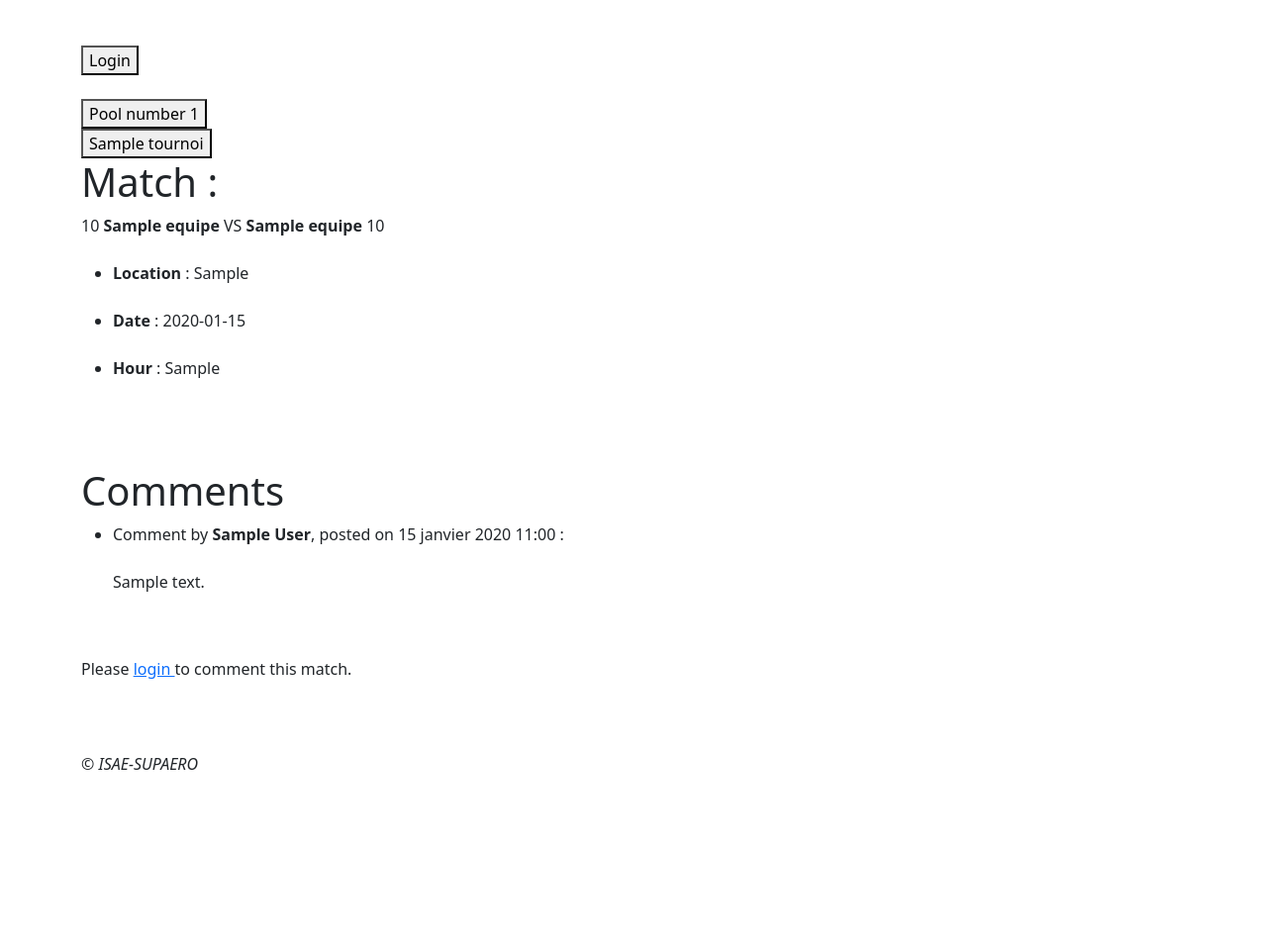
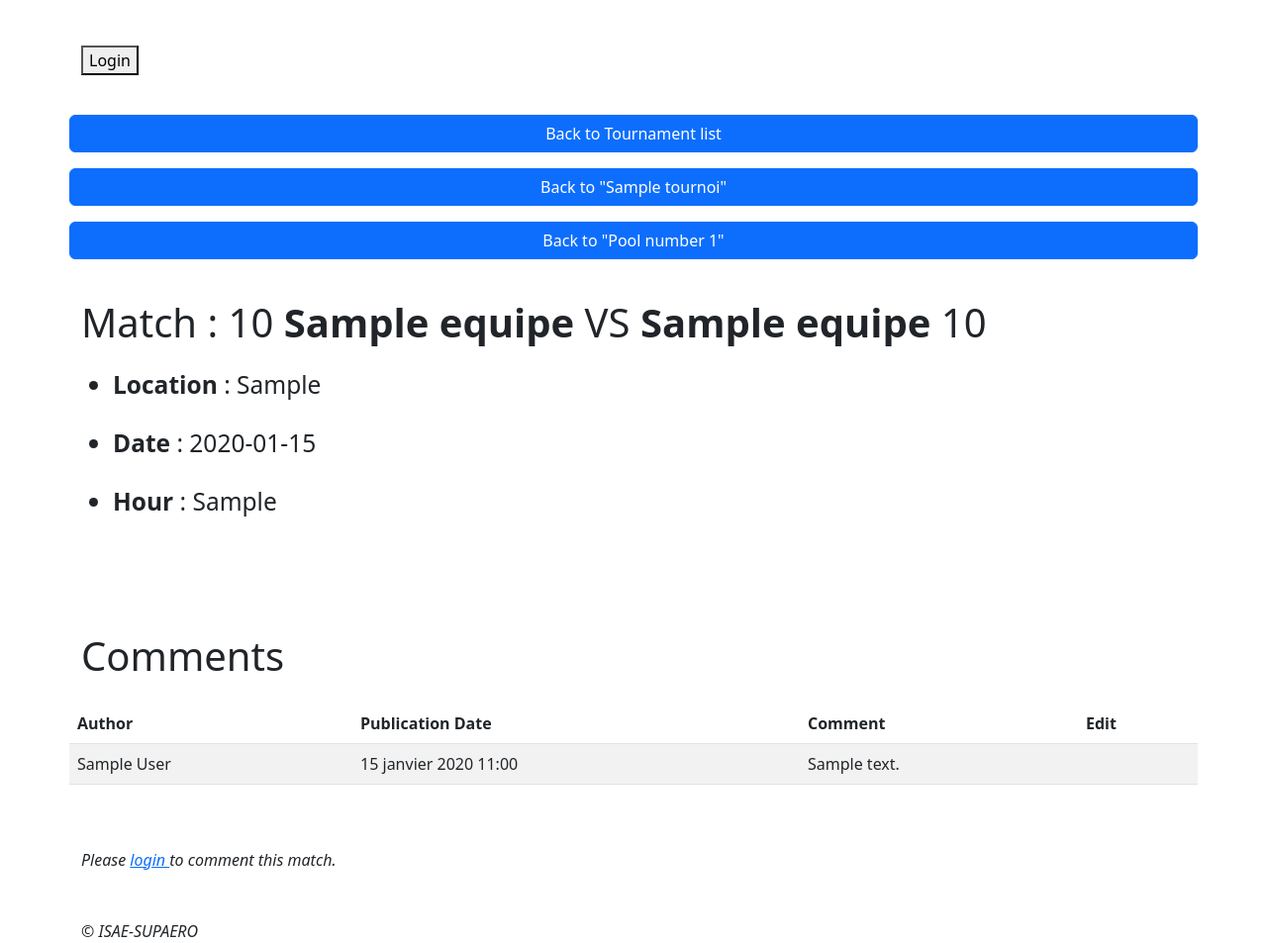
Before and after one commit to ClementLpz/tournois-clement-lopez, a Django app: page /tournaments/match/1/ in a window 1280 px wide. Shown: the part 583-1536 px from the top of the page at 99% size. Before the commit the page ends 1361 px from the top, so only its background shows below. Run offline with Django 4.2, Linux system fonts and the light colour scheme; tables that the repository leaves empty hold one stand-in row (values such as "Sample post").

Commit message:
Add Bootstrap style to the match details page

```diff
--- a/tournois/tournaments/forms.py
+++ b/tournois/tournaments/forms.py
@@ -2,9 +2,7 @@ from django import forms
 from .models import Comment
 
 class CommentForm(forms.ModelForm):
+    message = forms.CharField(widget=forms.Textarea(attrs={'cols': 15, 'rows': 1}), label='')
     class Meta:
         model = Comment
         fields = ['message']
-        widgets = {
-            'message': forms.Textarea(attrs={'cols': 80, 'rows': 5}),
-        }
--- a/tournois/tournaments/templates/tournaments/match_details.html
+++ b/tournois/tournaments/templates/tournaments/match_details.html
@@ -10,51 +10,96 @@ Extend site-wide base HTML template located in main templates/ dir
 
 {% block content %}
 
-<div class="results-btn">
-    <button onclick="history.go(-1);"><i class="fas fa-arrow-left"></i> Pool number {{ match.pool.number }} </button>
-</div>
-<div class="results-btn">
-    <button onclick="history.go(-2);"><i class="fas fa-arrow-left"></i> {{ match.pool.tournament.name }} </button>
+<div class="row pt-3">
+    <a class="btn btn-primary" href="{% url 'tournaments:tournaments_list' %}">Back to Tournament list</a>
 </div>
 
-<h1>Match :</h1>
+<div class="row pt-3">
+    <button class="btn btn-primary" onclick="history.go(-1);"><i class="fas fa-arrow-left"></i>Back to "{{ match.pool.tournament.name }}"</button>
+</div>
 
-{{ match.score1 }} <b>{{ match.team1.name }}</b> VS <b>{{ match.team2.name }}</b> {{ match.score2 }} <br> </br>
+<div class="row pt-3">
+    <button class="btn btn-primary" onclick="history.go(-2);"><i class="fas fa-arrow-left"></i>Back to "Pool number {{ match.pool.number }}"</button>
+</div>
+
+<div class="row pb-3">
+    <br>
+</div>
+
+<div class="row pb-3">
+    <h1>Match : {{ match.score1 }} <b>{{ match.team1.name }}</b> VS <b>{{ match.team2.name }}</b> {{ match.score2 }}</h1> <br>
+</div>
+
+<div class="row pb-3">
+    <h3>
+        <small>
             <ul>
                 <li><b>Location</b> : {{ match.place }}</li> <br>
                 <li><b>Date</b> : {{ match.date }}</li> <br>
                 <li><b>Hour</b> : {{ match.hour }}</li> <br>
             </ul>
+        </small>
+    </h3>
+</div>
 
 <br> </br>
+
+<div class="row pb-3">
     <h1>Comments</h1>
+</div>
 
+<div class="row">
     {% if match.comment_set.all %}
-    <ul>
+
+        <table class="table table-striped">
+
+            <thead>
+            <tr>
+                <th>Author</th>
+                <th>Publication Date</th>
+                <th>Comment</th>
+                <th>Edit</th>
+            </tr>
+            </thead>
+
+            <tbody>
                 {% for comment in match.comment_set.all %}
-        <li>Comment by <b>{{ comment.author }}</b>, posted on {{ comment.pub_date }} : <br> </br>
-
+                    <tr>
+                        <td>{{ comment.author }}</td>
+                        <td>{{ comment.pub_date }}</td>
+                        <td>
                             {% if username|stringformat:"s" == comment.author and form and form.instance.id == comment.id %}
                                 <form action="{% url 'tournaments:update_comment' match.id form.instance.id %}" method="POST">
                                     {% csrf_token %}
                                     {{ form }}
-                    <input type="submit"></button>
+                                    <input type="submit" length="10px"></button>
                                 </form>
                             {% else %}
-                <p>{{ comment.message }}</p></li>
+                                {{ comment.message }}
+                            {% endif %}
+                        </td>
+                        <td>
                             {% if username|stringformat:"s" == comment.author %}
-                    <a href="{% url 'tournaments:update_comment' match.id comment.id %}"><button>Edit</button></a> <br> <br>
+                                {% if not form or form.instance.id != comment.id %}
+                                    <a class="btn btn-primary" href="{% url 'tournaments:update_comment' match.id comment.id %}">Edit</a>
                                 {% endif %}
                             {% endif %}
+                        </td>
 
+                    </tr>
                 {% endfor %}
-    </ul>
+            </tbody>
+
+        </table>
+
     {% else %}
-    <p>No comment yet for this match !.</p>
+        <div class="jumbotron"><i>No comment yet for this match.</i></div>
     {% endif %}
+</div>
 
 <br> <br>
 
+<div class="row">
     {% if username %}
         <form action="{% url 'tournaments:match_details' match.id %}" method="POST">
             {% csrf_token %}
@@ -62,10 +107,9 @@ Extend site-wide base HTML template located in main templates/ dir
             <input type="text" id="message" name="message">
             <button type="submit"> Send </button>
         </form>
-
-    <br> <br>
     {% else %}
-    Please <a href="{% url 'login' %}"> login </a> to comment this match. <br> <br>
+        <div class="jumbotron"><i>Please <a href="{% url 'login' %}"> login </a> to comment this match.</i></div>
     {% endif %}
+</div>
 
 {% endblock content %}
--- a/tournois/tournaments/templates/tournaments/pool_details.html
+++ b/tournois/tournaments/templates/tournaments/pool_details.html
@@ -10,11 +10,11 @@ Extend site-wide base HTML template located in main templates/ dir
 {% block content %}
 
 <div class="row pt-3">
-    <a class="btn btn-primary" href="{% url 'tournaments:tournaments_list' %}">Back to Tournament list</a>
+    <a class="btn btn-primary" href="{% url 'tournaments:tournaments_list' %}">Back to "Tournament list"</a>
 </div>
 
 <div class="row pt-3">
-    <button class="btn btn-primary" onclick="history.go(-1);"><i class="fas fa-arrow-left"></i>Back to {{ pool.tournament.name }}</button>
+    <button class="btn btn-primary" onclick="history.go(-1);"><i class="fas fa-arrow-left"></i>Back to "{{ pool.tournament.name }}"</button>
 </div>
 
 <br>
```
Lines whose indentation alone changed are shown as unchanged.
